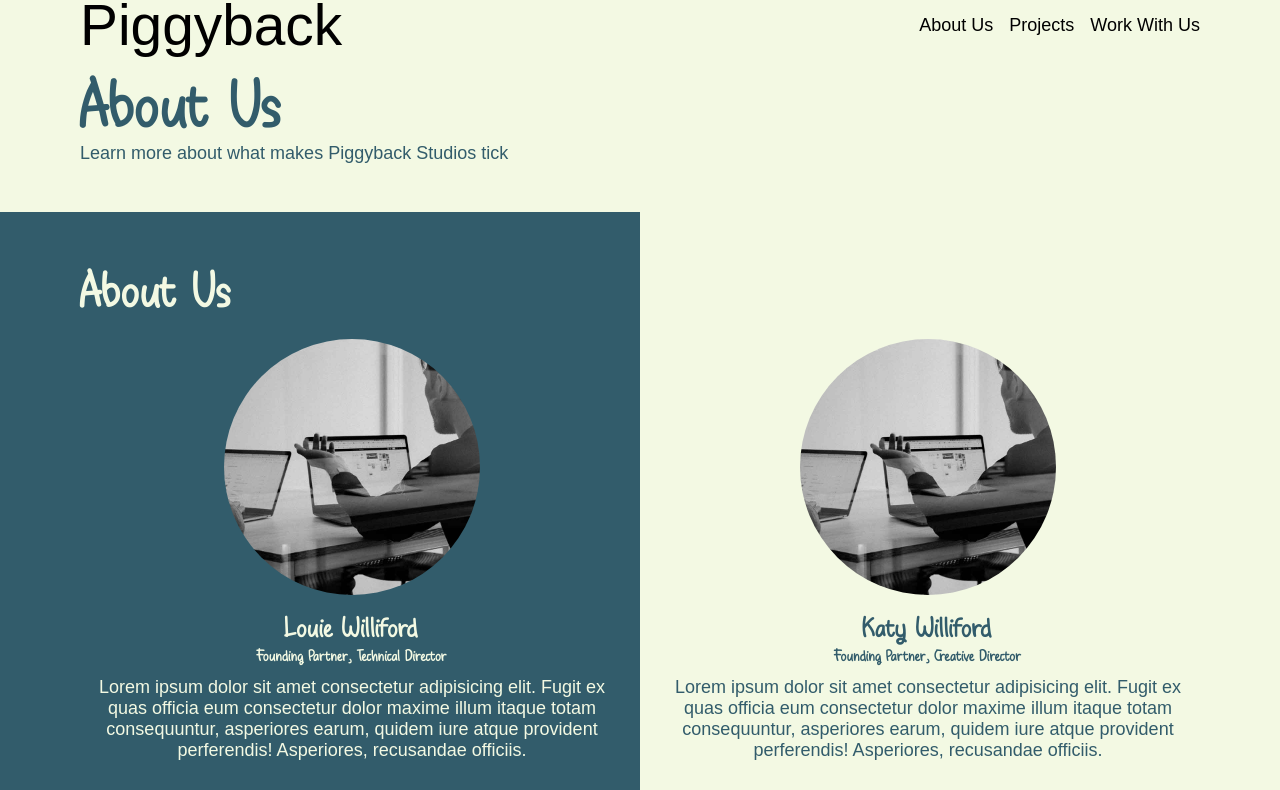
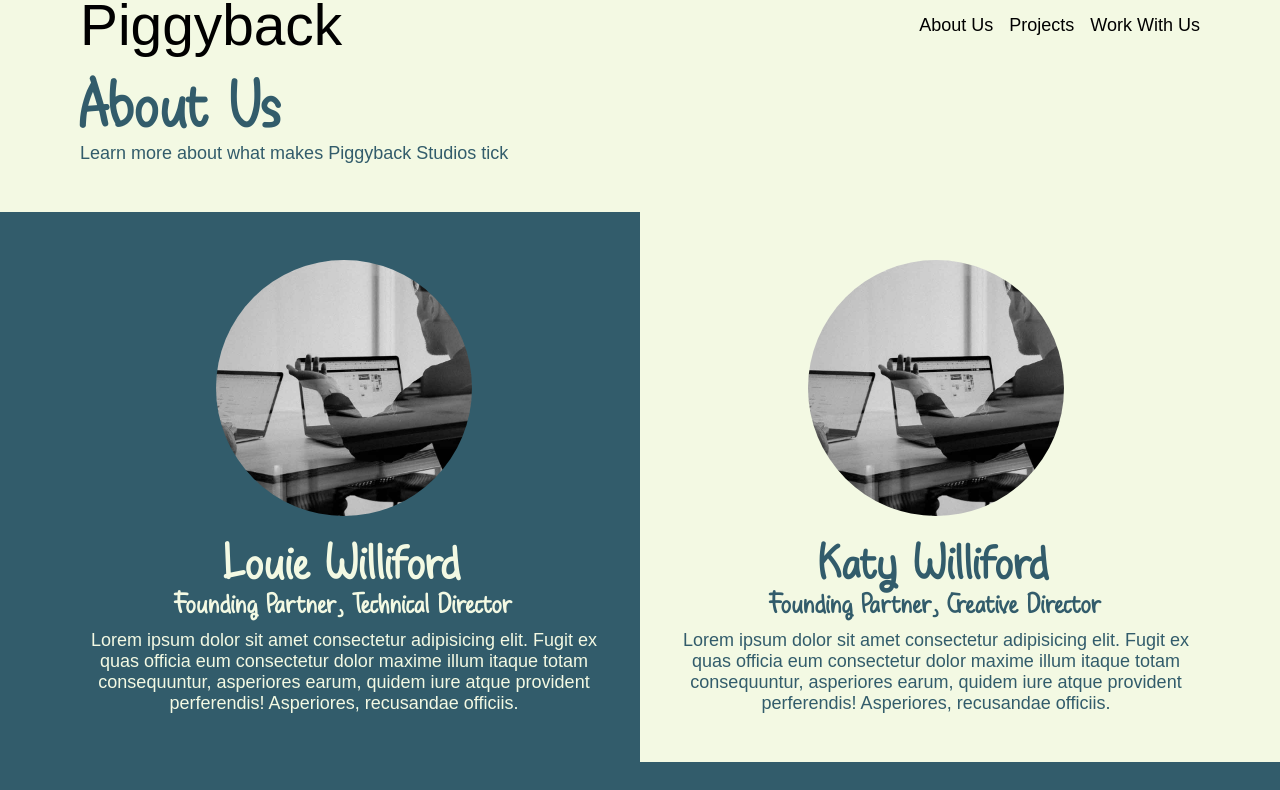
Before and after one commit to dustyfingers/piggypack-studios-marketing, a Next.js app: page /about-us in a window 1280 px wide. Shown: the top 800 px of the page. Built offline with nearby package versions, Linux system fonts and the light colour scheme; a web font is replaced by a local one.

Commit message:
work more on about us block

```diff
--- a/app/blocks/AboutUs/AboutUs.tsx
+++ b/app/blocks/AboutUs/AboutUs.tsx
@@ -8,7 +8,7 @@
       <div className={style.firstHalf}></div>
       <div className={style.secondHalf}></div>
       <ContentContainer>
-        <h2 className={style.aboutUsHeader}>About Us</h2>
+        {/* <h2 className={style.aboutUsHeader}>About Us</h2> */}
         <div className={style.contentGrid}>
           <div className={`${style.firstContent} ${style.contentArea}`}>
             <Image
@@ -18,10 +18,10 @@
               height={256}
               className={style.headshotImage}
             />
-            <h4 className={style.name}>Louie Williford</h4>
-            <h6 className={style.position}>
+            <h2 className={style.name}>Louie Williford</h2>
+            <h4 className={style.position}>
               Founding Partner, Technical Director
-            </h6>
+            </h4>
             <p>
               Lorem ipsum dolor sit amet consectetur adipisicing elit. Fugit ex
               quas officia eum consectetur dolor maxime illum itaque totam
@@ -37,10 +37,10 @@
               height={256}
               className={style.headshotImage}
             />
-            <h4 className={style.name}>Katy Williford</h4>
-            <h6 className={style.position}>
+            <h2 className={style.name}>Katy Williford</h2>
+            <h4 className={style.position}>
               Founding Partner, Creative Director
-            </h6>
+            </h4>
             <p>
               Lorem ipsum dolor sit amet consectetur adipisicing elit. Fugit ex
               quas officia eum consectetur dolor maxime illum itaque totam
--- a/app/blocks/AboutUs/component.module.css
+++ b/app/blocks/AboutUs/component.module.css
@@ -17,7 +17,7 @@
 
   .firstHalf {
     position: absolute;
-    height: calc(50% + 2rem);
+    height: calc(50%);
     width: 100%;
     top: 0;
     background: var(--blue);
@@ -28,7 +28,7 @@
     position: absolute;
     height: 50%;
     width: 100%;
-    top: calc(50% + 2rem);
+    top: calc(50%);
     background: var(--cream);
     z-index: -99;
   }
@@ -36,7 +36,7 @@
   .contentGrid {
     display: grid;
     width: 100%;
-    gap: 2rem;
+    gap: 4rem;
 
     .firstContent {
       color: var(--cream);
```
